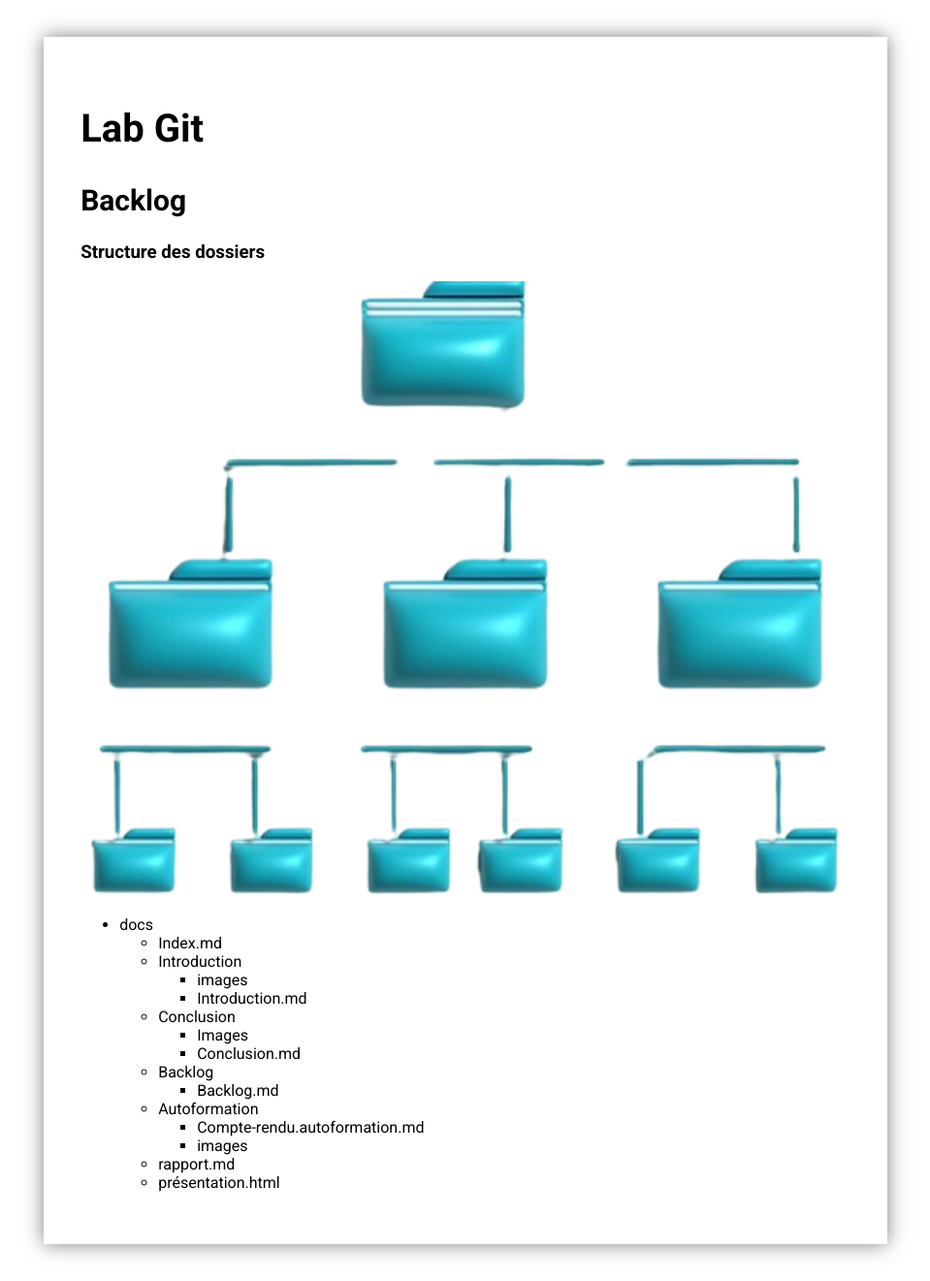
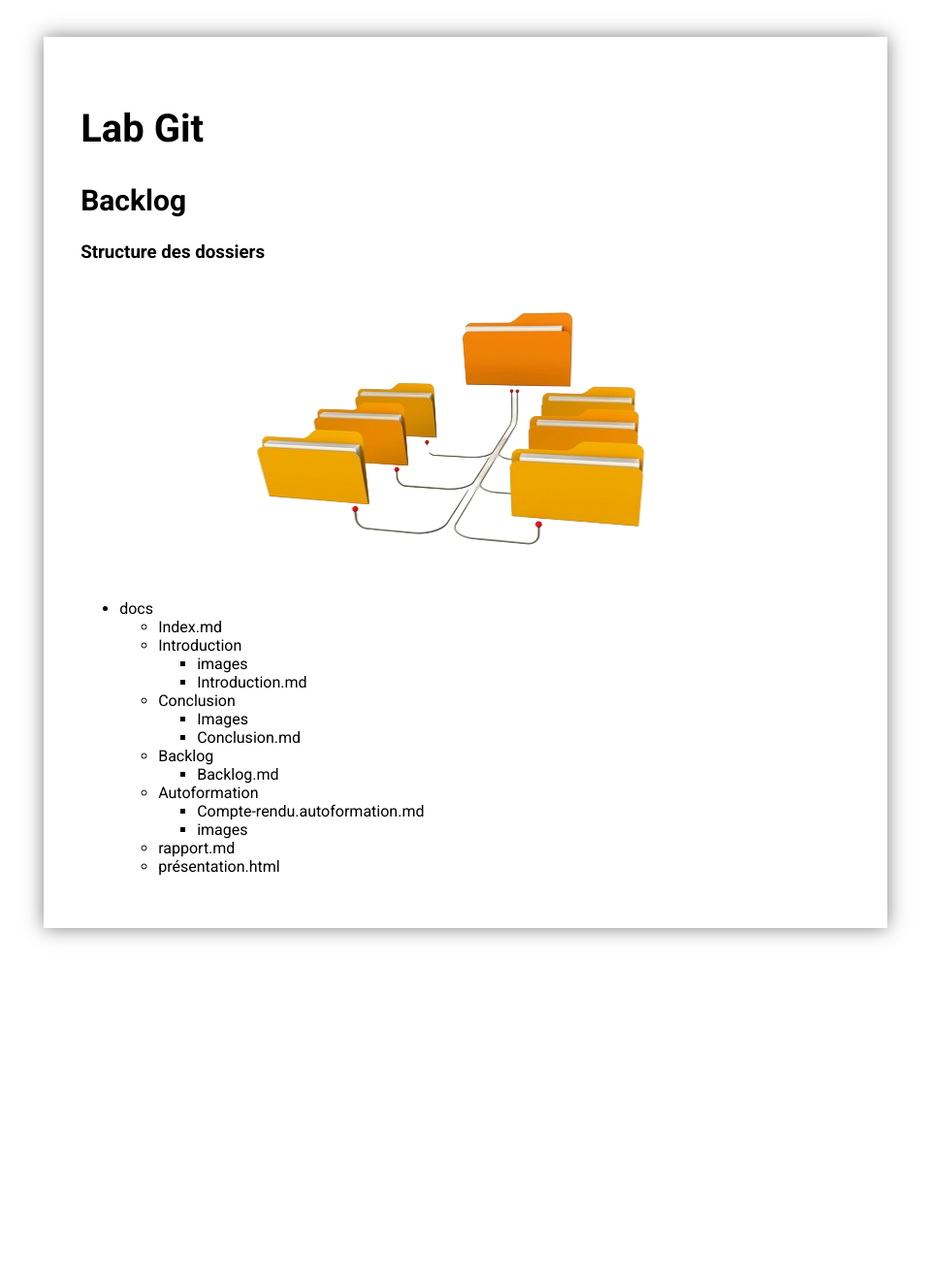
Before and after one commit to labs-web/lab-git, a Jekyll site: the page built from docs/backlog/Backlog.md, in a window 1280 px wide. Shown: the whole page at 97% size, without its empty margins (160-1119 px from the left). Built offline with Jekyll 4.4.1, drawn with Linux system fonts in a browser that asks for light colours; after the commit the page ends 995 px from its top, so only the background shows below that.

Commit message:
update image

```diff
--- a/docs/backlog/Backlog.md
+++ b/docs/backlog/Backlog.md
@@ -10,7 +10,8 @@ order: 2
 
 ### Structure des dossiers
 
-![Structure des dossiers]({{site.baseurl}}/backlog/images/structuredossier.png)
+
+![struc]({{site.baseurl}}/backlog/images/structure.png)
 
 <!-- note -->
 - docs
```
Also changed, not shown: docs/backlog/images/structure.png (added), docs/backlog/images/structuredossier.png (deleted).
